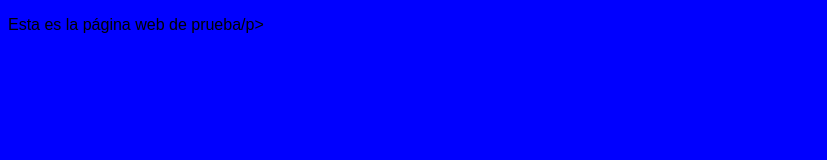
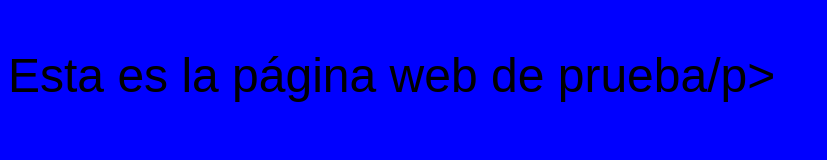
Before and after one commit to nemur98/prueba, a plain HTML site: page index.html in a window 1280 px wide. Shown: the whole page, without its empty margins (0-827 px from the left). Drawn offline with Linux system fonts and the light colour scheme.

Commit message:
Amplio tamaño de letra

```diff
--- a/estilo.css
+++ b/estilo.css
@@ -1,5 +1,5 @@
 html{
     background-color: blue;
     font-family: sans-serif;
-    font-size: 1rem;
+    font-size: 300%;
 }
```
